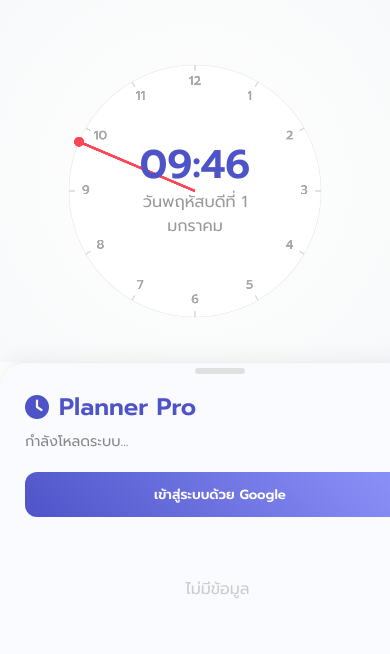
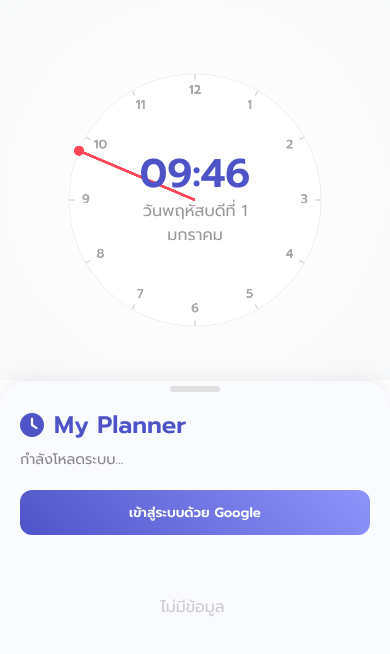
Before and after one commit to Kamoratraks/Time-Blocking, a plain HTML site: page index.html in a window 390 px wide. Drawn offline with Linux system fonts and the light colour scheme.

Commit message:
Update index.html

```diff
--- a/index.html
+++ b/index.html
@@ -3,11 +3,17 @@
 <head>
     <meta charset="UTF-8">
     <meta name="viewport" content="width=device-width, initial-scale=1.0, maximum-scale=1.0, user-scalable=no">
-    <title>Sectograph Final</title>
+    <title>Sectograph Fixed</title>
     <link href="https://fonts.googleapis.com/css2?family=Prompt:wght@300;400;500;600&display=swap" rel="stylesheet">
     <link rel="stylesheet" href="https://cdnjs.cloudflare.com/ajax/libs/font-awesome/6.4.0/css/all.min.css">
 
     <style>
+        /* --- 🛠️ แก้จอล้น: ตั้งค่าพื้นฐานใหม่หมด --- */
+        * {
+            box-sizing: border-box; /* สำคัญมาก! รวมขอบเข้ากับความกว้าง */
+            -webkit-tap-highlight-color: transparent;
+        }
+
         :root {
             --primary: #4e54c8;
             --secondary: #8f94fb;
@@ -27,7 +33,7 @@
             display: flex;
             justify-content: center;
             align-items: center;
-            overflow: hidden;
+            overflow: hidden; /* ห้าม Scroll ที่ Body */
         }
 
         .app-container {
@@ -43,7 +49,7 @@
             transition: 0.3s;
         }
 
-        /* --- Sidebar (รายการ) --- */
+        /* --- Sidebar --- */
         .sidebar {
             width: 400px;
             background: #fafbff;
@@ -51,7 +57,7 @@
             padding: 25px;
             display: flex;
             flex-direction: column;
-            z-index: 20; /* อยู่เหนือนาฬิกา */
+            z-index: 20;
             transition: 0.4s cubic-bezier(0.2, 0.8, 0.2, 1);
         }
 
@@ -92,6 +98,8 @@
         .task-item, .todo-item {
             background: white; padding: 12px 15px; border-radius: 12px; margin-bottom: 10px;
             box-shadow: 0 2px 8px rgba(0,0,0,0.03); transition: 0.2s; position: relative;
+            /* ป้องกันข้อความล้นกล่อง */
+            white-space: nowrap; overflow: hidden; text-overflow: ellipsis;
         }
         .task-item { border-left: 5px solid #ddd; }
         .task-item.active-now {
@@ -100,11 +108,12 @@
         }
         .todo-item { border-left: 5px solid var(--task-color); display: flex; align-items: center; gap: 12px; }
         .task-time { font-size: 0.8rem; color: var(--text-muted); font-weight: 600; display: flex; align-items: center; gap: 5px;}
-        .task-title { font-size: 1rem; margin-top: 3px; font-weight: 500; color: var(--text-main); }
+        .task-title { font-size: 1rem; margin-top: 3px; font-weight: 500; color: var(--text-main); overflow: hidden; text-overflow: ellipsis; }
+
         .todo-check { width: 20px; height: 20px; border: 2px solid #ddd; border-radius: 50%; display: flex; align-items: center; justify-content: center; color: white; font-size: 10px; cursor: pointer; flex-shrink: 0; }
         .todo-check:hover { border-color: var(--task-color); }
-        .todo-content { flex-grow: 1; }
-        .todo-title { font-size: 0.95rem; font-weight: 500; }
+        .todo-content { flex-grow: 1; overflow: hidden; }
+        .todo-title { font-size: 0.95rem; font-weight: 500; overflow: hidden; text-overflow: ellipsis; }
         .todo-due { font-size: 0.75rem; color: var(--text-muted); display: flex; align-items: center; gap: 4px; margin-top: 2px; }
 
         /* --- Main Clock --- */
@@ -150,23 +159,39 @@
 
         /* --- 📱 Mobile Optimization --- */
         @media (max-width: 768px) {
-            /* ใช้ column-reverse เพื่อให้ MainContent (นาฬิกา) อยู่บน Sidebar อยู่ล่าง */
-            .app-container { flex-direction: column-reverse; height: 100vh; width: 100%; border-radius: 0; overflow: hidden; }
+            .app-container {
+                flex-direction: column-reverse; /* นาฬิกาบน รายการล่าง */
+                height: 100vh;
+                width: 100%;
+                border-radius: 0;
+                overflow: hidden;
+            }
             .mobile-handle { display: block; }
 
-            /* นาฬิกาอยู่ด้านบน กินพื้นที่ 45% */
-            .main-content { height: 45%; width: 100%; padding-top: 20px; box-sizing: border-box; }
+            /* นาฬิกา */
+            .main-content {
+                height: 45%;
+                width: 100%;
+                padding-top: 20px;
+                box-sizing: border-box; /* ป้องกันล้น */
+            }
             .clock-wrapper { width: 280px; height: 280px; }
             .time-big { font-size: 2.5rem; }
 
-            /* รายการอยู่ด้านล่าง ทำเป็น Sheet โค้งมน */
+            /* รายการ (Sheet) */
             .sidebar {
-                width: 100%; height: 55%; border-right: none; border-top: 1px solid #eee;
-                border-radius: 25px 25px 0 0; box-shadow: 0 -5px 20px rgba(0,0,0,0.05);
-                position: relative; padding-top: 15px;
+                width: 100%;
+                height: 55%;
+                border-right: none;
+                border-top: 1px solid #eee;
+                border-radius: 25px 25px 0 0;
+                box-shadow: 0 -5px 20px rgba(0,0,0,0.05);
+                position: relative;
+                padding: 15px 20px; /* ลด Padding ด้านข้างนิดนึง */
+                box-sizing: border-box; /* ป้องกันล้น */
             }
 
-            /* เมื่อเลื่อนรายการขึ้น (Shrink Mode) */
+            /* Shrink Effect */
             body.clock-shrunk .main-content { height: 30%; }
             body.clock-shrunk .clock-wrapper { transform: scale(0.65); margin-top: -20px; }
             body.clock-shrunk .center-info { opacity: 0; }
@@ -180,7 +205,7 @@
         <div class="sidebar" id="sidebar">
             <div class="mobile-handle"></div>
             <div class="header">
-                <h1><i class="fas fa-clock"></i> Planner Pro</h1>
+                <h1><i class="fas fa-clock"></i> My Planner </h1>
                 <p id="user-status">กำลังโหลดระบบ...</p>
             </div>
             <button id="authBtn" class="btn-login" onclick="handleAuth()">
@@ -279,7 +304,7 @@
         }
 
         function checkAutoLogin() {
-            const savedToken = localStorage.getItem('g_token_pro_final_v2');
+            const savedToken = localStorage.getItem('g_token_pro_final_v3');
             if (savedToken && gapiInited && gisInited) {
                 try {
                     gapi.client.setToken(JSON.parse(savedToken));
@@ -292,7 +317,7 @@
         function handleAuth() {
             tokenClient.callback = async (resp) => {
                 if (resp.error) throw resp;
-                localStorage.setItem('g_token_pro_final_v2', JSON.stringify(gapi.client.getToken()));
+                localStorage.setItem('g_token_pro_final_v3', JSON.stringify(gapi.client.getToken()));
                 toggleState(true);
                 await fetchAllData();
             };
@@ -305,7 +330,7 @@
             if (token !== null) {
                 google.accounts.oauth2.revoke(token.access_token);
                 gapi.client.setToken('');
-                localStorage.removeItem('g_token_pro_final_v2');
+                localStorage.removeItem('g_token_pro_final_v3');
             }
             toggleState(false);
             myEvents = []; myTasks = [];
@@ -402,7 +427,7 @@
         }
 
         // ==========================================
-        // 🕒 วาดนาฬิกา (Radial Text Alignment)
+        // 🕒 วาดนาฬิกา (Radial Text + Fixes)
         // ==========================================
         const ctx = document.getElementById('clock').getContext('2d');
         const cx = 500, cy = 500, r = 450;
@@ -415,9 +440,11 @@
 
             ctx.clearRect(0, 0, 1000, 1000);
 
+            // พื้นหลัง
             ctx.beginPath(); ctx.arc(cx, cy, r, 0, 2*Math.PI); ctx.fillStyle='white'; ctx.fill();
             ctx.strokeStyle='#eee'; ctx.lineWidth=3; ctx.stroke();
 
+            // Events
             myEvents.forEach((ev, idx) => {
                 if(!ev.start.dateTime) return;
                 const start = new Date(ev.start.dateTime);
@@ -451,10 +478,7 @@
 
                     // หมุนให้ขนานกับรัศมี (Radial)
                     let rotateAng = midAng;
-                    // ถ้าอยู่ฝั่งซ้าย (9 ถึง 3 นาฬิกา) ให้กลับหัวเพื่อให้อ่านจากซ้ายไปขวา
-                    if (Math.cos(midAng) < 0) {
-                        rotateAng += Math.PI;
-                    }
+                    if (Math.cos(midAng) < 0) rotateAng += Math.PI; // กลับหัวให้อ่านง่ายฝั่งซ้าย
 
                     ctx.rotate(rotateAng);
                     ctx.textAlign = "center";
```
